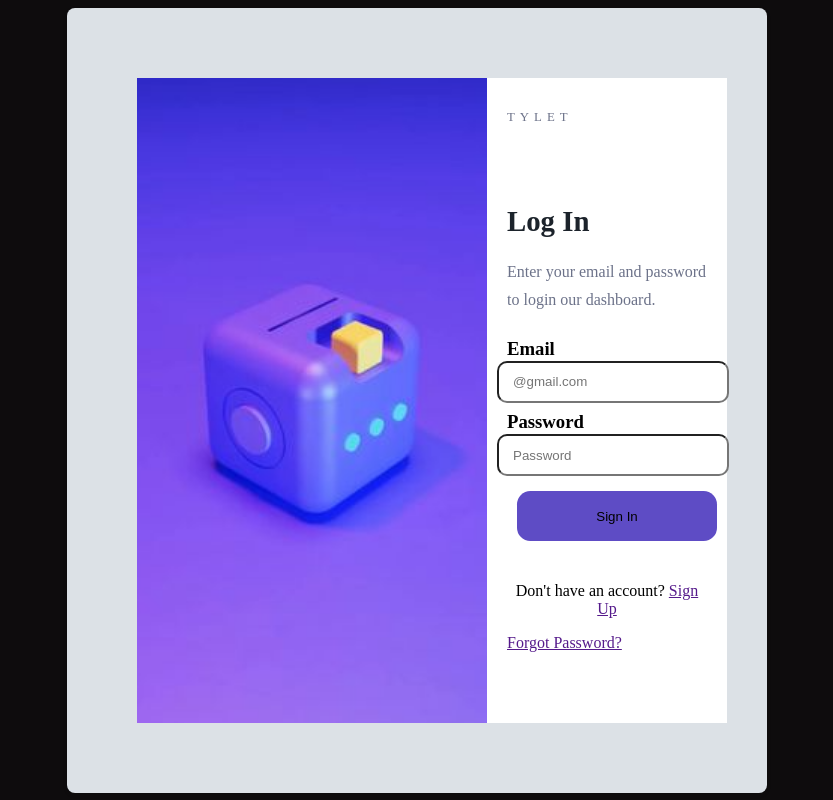
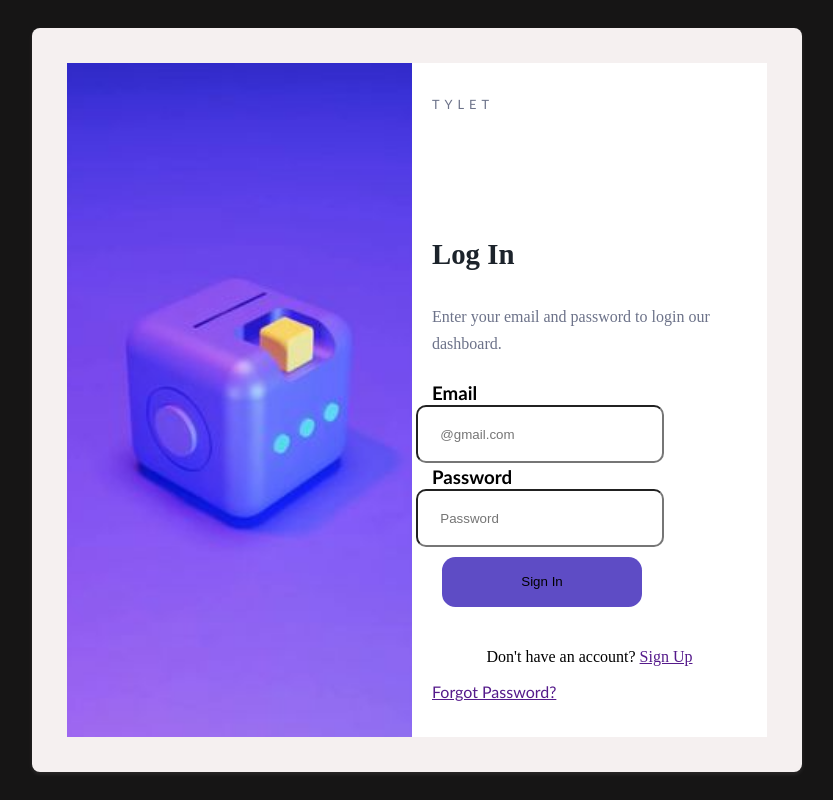
Before and after one commit to Meeday147/intern-login-page, a plain HTML site: page index.html in a window 1280 px wide. Shown: the whole page, without its empty margins (223-1056 px from the left). Drawn offline with Linux system fonts and the light colour scheme.

Commit message:
Initial commit

```diff
--- a/index.html
+++ b/index.html
@@ -3,7 +3,7 @@
     <head>
         <meta charset="UTF-8">
         <meta name="viewport" content="width-device-width,  initial-scale=1.0">
-        <link rel="stylesheet" href="styles.css">
+        <link rel="stylesheet" href="login.css">
         <title>LOGIN</title>
     </head>
     <body>
--- a/login.css
+++ b/login.css
@@ -0,0 +1,114 @@
+body {
+    margin: 0;
+    font-family:'Gill Sans', 'Gill Sans MT', Calibri, 'Trebuchet MS', sans-serif;
+    display: flex;
+    justify-content: center;
+    align-items: center;
+    min-height: 100vh;
+    background-color: #161515;
+}
+
+main {
+    width: 60%;
+    max-width: 700px;
+    background: rgb(245, 240, 240);
+    border-radius: 8px;
+    box-shadow: 0 2px 4px rgba(233, 227, 227, 0.1);
+    padding: 35px;
+}
+
+.container {
+    display: flex;
+}
+
+.container > div {
+    flex: 1;
+    padding: 0px;
+    border: 1px solid #f1eaea;
+    text-align: center;
+}
+
+@media (max-width: 768px) {
+    .container {
+      flex-direction: column;
+    }
+}
+
+
+img {
+    object-fit: cover;
+}
+
+.login-details {
+    background-color: hsl(0, 0%, 100%);
+    padding: 20px;
+    width: 2970px;
+}
+
+.category {
+    letter-spacing: 5px;
+    color: hsl(228, 12%, 48%);
+    text-transform: uppercase;
+    font-size: .8rem;
+    margin-bottom: 40%;
+}
+
+.heading {
+    font-family: 'Fraunces';
+    color: hsl(212, 21%, 14%);
+    font-size: 1.8rem;
+    margin: 10px 0;
+    width: 300px;
+    margin-bottom: 10%;
+}
+
+.description {
+    font-size: 1rem;
+    margin: 25px 0;
+    color: hsl(228, 12%, 48%);
+    line-height: 1.7rem;
+    font-family: 'Fraunces';
+    margin-top: 8%;
+}
+
+.email {
+    margin-bottom: -9px;
+}
+
+.password {
+    margin-bottom: -9px;
+}
+
+input {
+    margin: 10px;
+    padding: 7%;
+    border-radius: 10px;
+    width: 200px;
+    height: 10px;
+    margin-bottom: -5%;
+    margin-left: -5%;
+}
+
+.sign-in-btn {
+    text-align: center;
+    margin: 25px;
+    margin-left: 10px;
+    width: 200px;
+    height: 50px;
+    border-radius: 1em;
+    background-color: rgb(94, 76, 197);
+    cursor: pointer;
+    border: none;
+    transition: background-color 0.3s ease ;
+}
+
+.sign-in-btn:hover{
+    background-color:hsl(234, 76%, 63%);
+    color: hsl(258, 79%, 50%) ;
+    transform: scale(1.05);
+}
+
+.sign-up {
+    font-family: 'Fraunces';
+    text-align: center;
+}
--- a/styles.css
+++ b/styles.css
@@ -90,7 +90,7 @@ input {
 .sign-in-btn {
     text-align: center;
     margin: 25px;
-    margin-left: 10px;
+    margin-left: ;
     width: 200px;
     height: 50px;
     border-radius: 1em;
```
